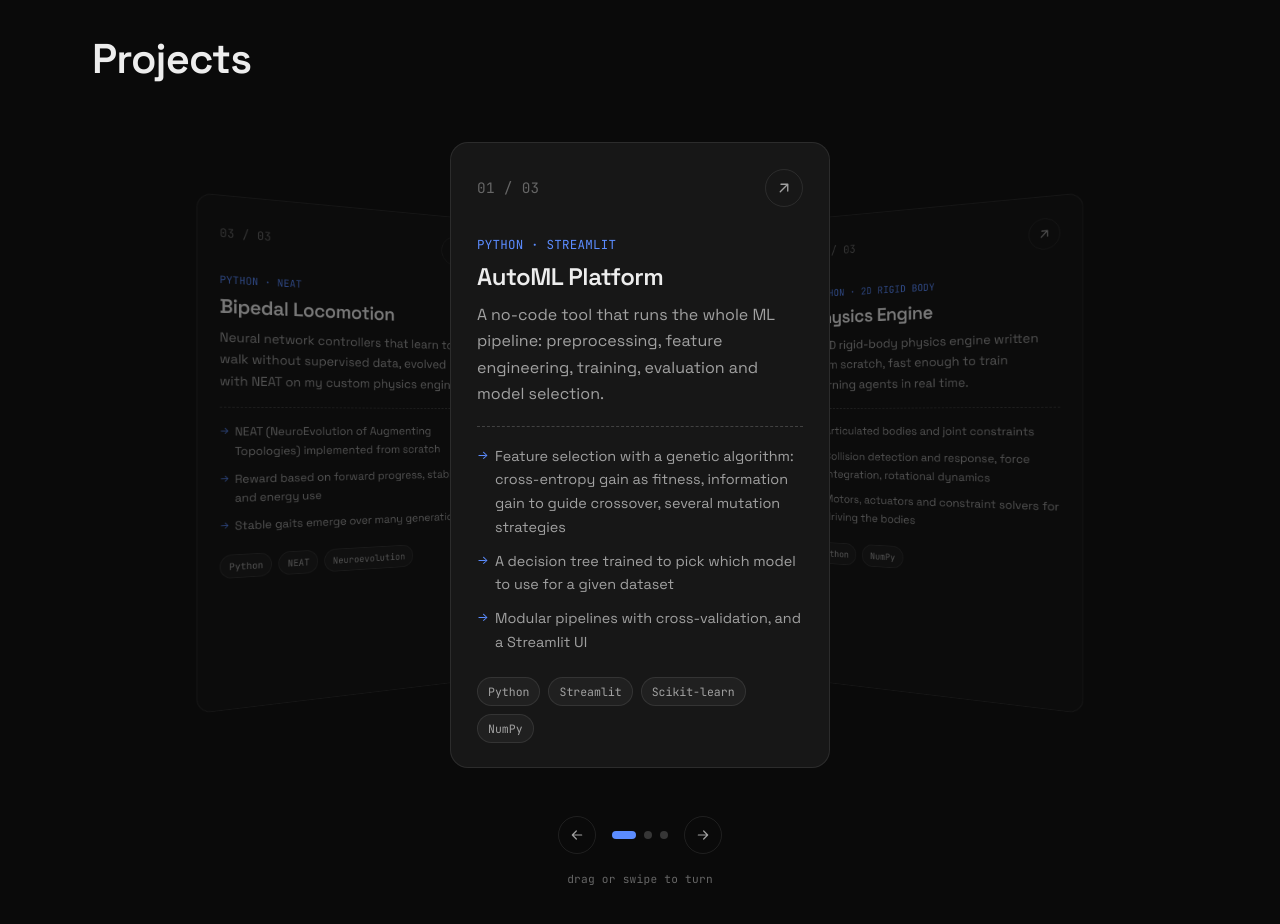
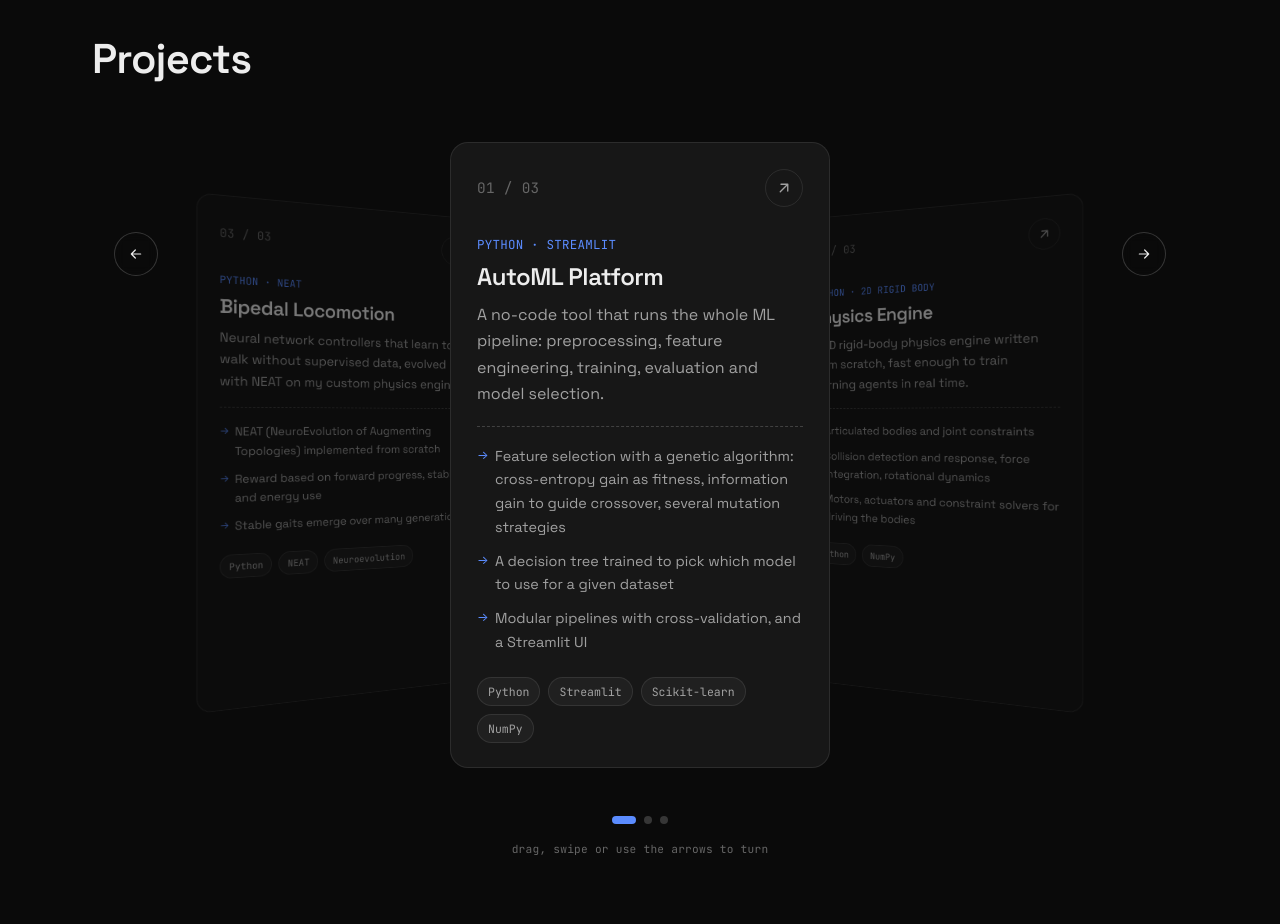
Before and after one commit to ninja011003/ninja011003.github.io, a React (Vite) app: page / in a window 1280 px wide. Shown: the part 2900-3824 px from the top of the page. Built offline with nearby package versions, Linux system fonts and the light colour scheme.

Commit message:
Keep the project carousel arrows on screen
Move the previous/next buttons from below the carousel onto its left and
right edges, sticky to the middle of the viewport while the carousel is in
view, so they're reachable without scrolling past the cards.

```diff
--- a/src/components/Projects.jsx
+++ b/src/components/Projects.jsx
@@ -250,12 +250,30 @@
               </Card>
             ))}
           </div>
+
+          {/* arrows sit on the carousel's edges and stick to the middle of the
+              screen while it's in view, so they're always reachable */}
+          <div className="wheel__arrows">
+          <button
+            className="icon-btn wheel__arrow wheel__arrow--prev"
+            onPointerDown={(e) => e.stopPropagation()}
+            onClick={() => go(-1)}
+            aria-label="Previous project"
+          >
+            <ArrowIcon />
+          </button>
+          <button
+            className="icon-btn wheel__arrow wheel__arrow--next"
+            onPointerDown={(e) => e.stopPropagation()}
+            onClick={() => go(1)}
+            aria-label="Next project"
+          >
+            <ArrowIcon />
+          </button>
+          </div>
         </div>
 
         <div className="wheel__controls">
-          <button className="icon-btn wheel__arrow wheel__arrow--prev" onClick={() => go(-1)} aria-label="Previous project">
-            <ArrowIcon />
-          </button>
           <div className="wheel__dots" role="tablist" aria-label="Choose a project">
             {projects.map((p, i) => (
               <button
@@ -268,10 +286,7 @@
               />
             ))}
           </div>
-          <button className="icon-btn wheel__arrow" onClick={() => go(1)} aria-label="Next project">
-            <ArrowIcon />
-          </button>
-          <span className="wheel__hint mono">drag or swipe to turn</span>
+          <span className="wheel__hint mono">drag, swipe or use the arrows to turn</span>
         </div>
       </motion.div>
     </Section>
--- a/src/styles.css
+++ b/src/styles.css
@@ -1020,8 +1020,46 @@
   flex-wrap: wrap;
 }
 
+.wheel__arrows {
+  position: absolute;
+  inset: 0;
+  z-index: 200;
+  display: flex;
+  justify-content: space-between;
+  align-items: flex-start;
+  padding: 0 2%;
+  pointer-events: none;
+}
+
+.wheel__arrow {
+  /* starts partway down the cards, then sticks to the middle of the screen */
+  position: sticky;
+  top: calc(50vh - 22px);
+  margin-top: 110px;
+  width: 44px;
+  height: 44px;
+  pointer-events: auto;
+  color: var(--text);
+  background: color-mix(in srgb, var(--bg) 70%, transparent);
+  border-color: var(--border-strong);
+  backdrop-filter: blur(6px);
+  -webkit-backdrop-filter: blur(6px);
+}
+
+.wheel__arrow:hover {
+  transform: scale(1.06);
+  color: var(--accent);
+  border-color: var(--accent);
+}
+
 .wheel__arrow--prev svg {
   transform: rotate(180deg);
+}
+
+@media (max-width: 899px) {
+  .wheel__arrows {
+    padding: 0;
+  }
 }
 
 .wheel__dots {
```
